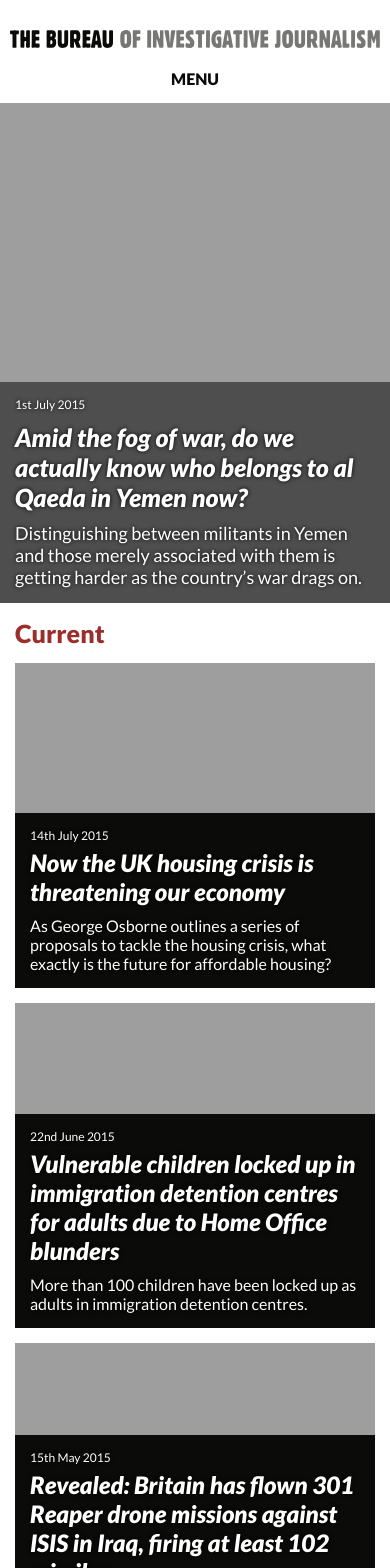
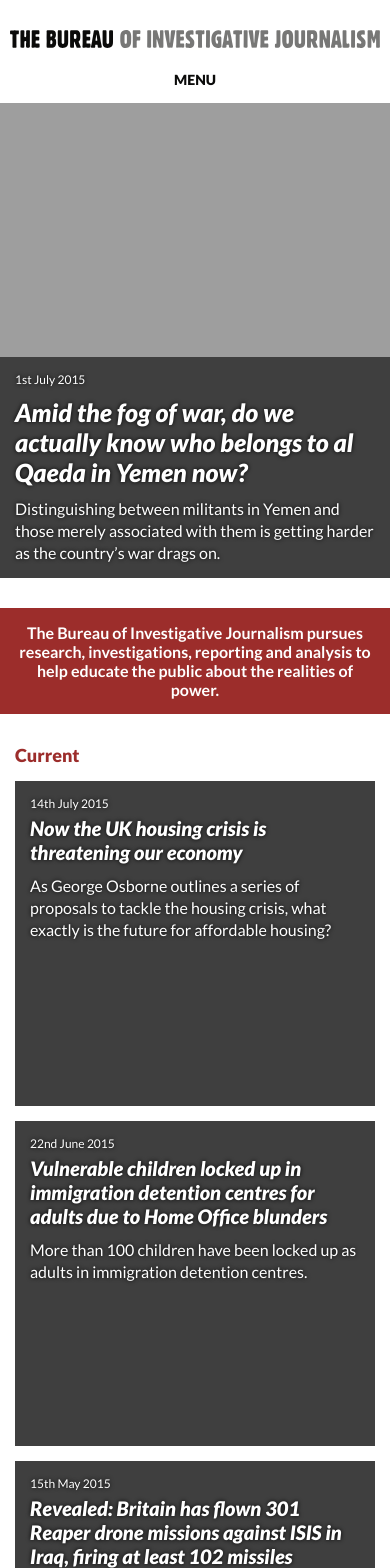
Before and after one commit to tbij/thebureauinvestigates.com, a Jekyll site: the page built from index.html, in a window 390 px wide. Shown: the top 1568 px of the page. Built offline with Jekyll 4.4.1, drawn with Linux system fonts in a browser that asks for light colours.

Commit message:
Who we are, playing with breakpoints

```diff
--- a/index.html
+++ b/index.html
@@ -10,6 +10,11 @@
       <h3>{{ site.data.front.featured.title }}</h3>
       <span>{{ site.data.front.featured.trail }}</span>
     </div>
+  </a>
+</div>
+<div class="who-we-are">
+  <a href="/who">
+    <p>The Bureau of Investigative Journalism pursues research, investigations, reporting and analysis to help educate the public about the realities of power.</p>
   </a>
 </div>
 <div class="current">
--- a/stylesheet.css
+++ b/stylesheet.css
@@ -7,7 +7,7 @@
 
 body {
     position: relative;
-    max-width: 2000px;
+    max-width: 1800px;
     margin: 0 auto;
     background: white;
     color: #0b0b0a;
@@ -90,7 +90,7 @@
 
 .featured {
     position: relative;
-    height: 650px;
+    height: 450px;
     overflow: hidden;
 }
 
@@ -107,8 +107,8 @@
     bottom: 0;
     left: 0;
     right: 0;
-    padding: 15px;
-    background: rgba(0, 0, 0, 0.5);
+    padding: 15px 30px;
+    background: rgba(0, 0, 0, 0.6);
     color: white;
     text-shadow: 0 0 4px black;
 }
@@ -121,13 +121,13 @@
 
 .featured div h3 {
     margin: 0 0 10px 0;
-    font-size: 42px;
+    font-size: 32px;
     font-weight: 900;
     font-style: italic;
 }
 
 .featured div span {
-    font-size: 27px;
+    font-size: 22px;
 }
 
 .current {
@@ -137,14 +137,14 @@
 }
 
 .current h2 {
-    margin: 15px;
+    margin: 15px 30px;
     color: #9c2d2b;
-    font-size: 25px;
+    font-size: 22px;
     font-weight: 900;
 }
 
 .current ol {
-    margin: 15px;
+    margin: 15px 30px 30px 30px;
     padding: 0;
     list-style: none;
 }
@@ -170,7 +170,7 @@
     left: 0;
     right: 0;
     padding: 15px;
-    background: rgba(0, 0, 0, 0.5);
+    background: rgba(0, 0, 0, 0.6);
     color: white;
     text-shadow: 0 0 4px black;
 }
@@ -192,6 +192,25 @@
     font-size: 18px;
 }
 
+.who-we-are {
+    margin: 30px 0 15px 0;
+    background: #9c2d2b;
+    font-size: 20px;
+    font-weight: 700;
+    text-align: center;
+}
+
+.who-we-are p {
+    margin: 0;
+}
+
+.who-we-are a {
+    display: block;
+    padding: 15px 30px;
+    color: white;
+    text-decoration: none;
+}
+
 .latest {
     display: inline-block;
     width: 40%;
@@ -199,14 +218,14 @@
 }
 
 .latest h2 {
-    margin: 15px;
+    margin: 15px 30px 15px 0;
     color: #9c2d2b;
-    font-size: 25px;
+    font-size: 22px;
     font-weight: 900;
 }
 
 .latest ol {
-    margin: 15px;
+    margin: 15px 30px 30px 0;
     padding: 0;
     list-style: none;
 }
@@ -246,6 +265,7 @@
 
 .newsletter h2 {
     margin: 0;
+    font-size: 20px;
     color: white;
 }
 
@@ -256,6 +276,7 @@
     margin: 15px 0 0 0;
     padding: 10px;
     font: inherit;
+    font-size: 16px;
 }
 
 .newsletter form button {
@@ -264,6 +285,7 @@
     padding: 10px;
     background: none;
     font: inherit;
+    font-size: 16px;
     color: white;
     cursor: pointer;
 }
@@ -278,8 +300,9 @@
 }
 
 footer {
-    padding: 15px;
+    padding: 15px 30px;
     background: #0b0b0a;
+    font-size: 14px;
     color: white;
 }
 
@@ -291,18 +314,10 @@
     color: inherit;
 }
 
-@media (max-width: 1200px) {
-
-    body {
-        font-size: 14px;
-    }
+@media (max-width: 1280px) {
 
     .featured {
-        height: 500px;
-    }
-
-    .featured div {
-        padding: 15px;
+        height: 400px;
     }
 
     .featured div time {
@@ -310,24 +325,15 @@
     }
 
     .featured div h3 {
-        font-size: 35px;
+        font-size: 28px;
     }
 
     .featured div span {
         font-size: 20px;
     }
 
-    .current h2 {
-        margin: 15px;
-    }
-
-    .current ol {
-        margin: 15px;
-    }
-
     .current ol li {
-        height: 300px;
-        margin: 15px 0;
+        height: 325px;
     }
 
     .current ol li div time {
@@ -335,23 +341,11 @@
     }
 
     .current ol li div h3 {
-        font-size: 24px;
+        font-size: 20px;
     }
 
     .current ol li div span {
         font-size: 16px;
-    }
-
-    .latest h2 {
-        margin: 15px;
-    }
-
-    .latest ol {
-        margin: 15px;
-    }
-
-    .latest ol li {
-        margin: 15px 0;
     }
 
     .latest ol li time {
@@ -363,12 +357,12 @@
     }
 
     .latest ol li span {
-        font-size: 16px;
+        font-size: 14px;
     }
 
 }
 
-@media (max-width: 900px) {
+@media (max-width: 1024px) {
 
     h1 img {
         width: 95%;
@@ -410,17 +404,25 @@
 
 }
 
-@media (max-width: 800px) {
+@media (max-width: 928px) {
 
-    .featured {
-        height: 500px;
+    .current ol li {
+        height: 425px;
     }
 
-    .featured img {
+    .current ol li img {
         width: initial;
         height: 100%;
         left: -100%;
         right: -100%;
+    }
+
+}
+
+@media (max-width: 768px) {
+
+    .featured {
+        height: 350px;
     }
 
     .featured div time {
@@ -432,31 +434,111 @@
     }
 
     .featured div span {
-        font-size: 18px;
+        font-size: 16px;
+    }
+
+    .who-we-are {
+        font-size: 16px;
     }
 
     .current {
         width: 100%;
     }
 
+    .current h2 {
+        font-size: 18px;
+    }
+
+    .current ol li img {
+        width: 100%;
+        height: auto;
+    }
+
     .latest {
         width: 100%;
     }
 
+    .latest h2 {
+        margin: 15px 30px;
+        font-size: 18px;
+    }
+
+    .latest ol {
+        margin: 15px 30px 30px 30px;
+    }
+
+    .newsletter h2 {
+        font-size: 16px;
+    }
+
+    footer {
+        font-size: 12px;
+    }
+
 }
 
-@media (max-width: 500px) {
+@media (max-width: 640px) {
+
+    nav {
+        font-size: 14px;
+    }
+
+    .featured img {
+        width: initial;
+        height: 100%;
+        left: -100%;
+        right: -100%;
+    }
+
+    .featured {
+        height: 400px;
+    }
+
+    .featured div {
+        padding: 15px;
+    }
+
+    .who-we-are a {
+        padding: 15px;
+    }
+
+    .current h2 {
+        margin: 15px;
+    }
+
+    .current ol {
+        margin: 15px;
+    }
 
     .current ol li {
         height: 325px;
     }
 
-    .current ol li img {
-        position: relative;
+    .current ol li div {
+        top: 0;
     }
 
-    .current ol li div {
-        background: #0b0b0a;
+    .latest h2 {
+        margin: 15px;
+    }
+
+    .latest ol {
+        margin: 15px;
     }
 
 }
+
+@media (max-width: 480px) {
+
+    .featured {
+        height: 475px;
+    }
+
+    .current ol li img {
+        width: initial;
+        height: 100%;
+        left: -100%;
+        right: -100%;
+    }
+
+}
```
